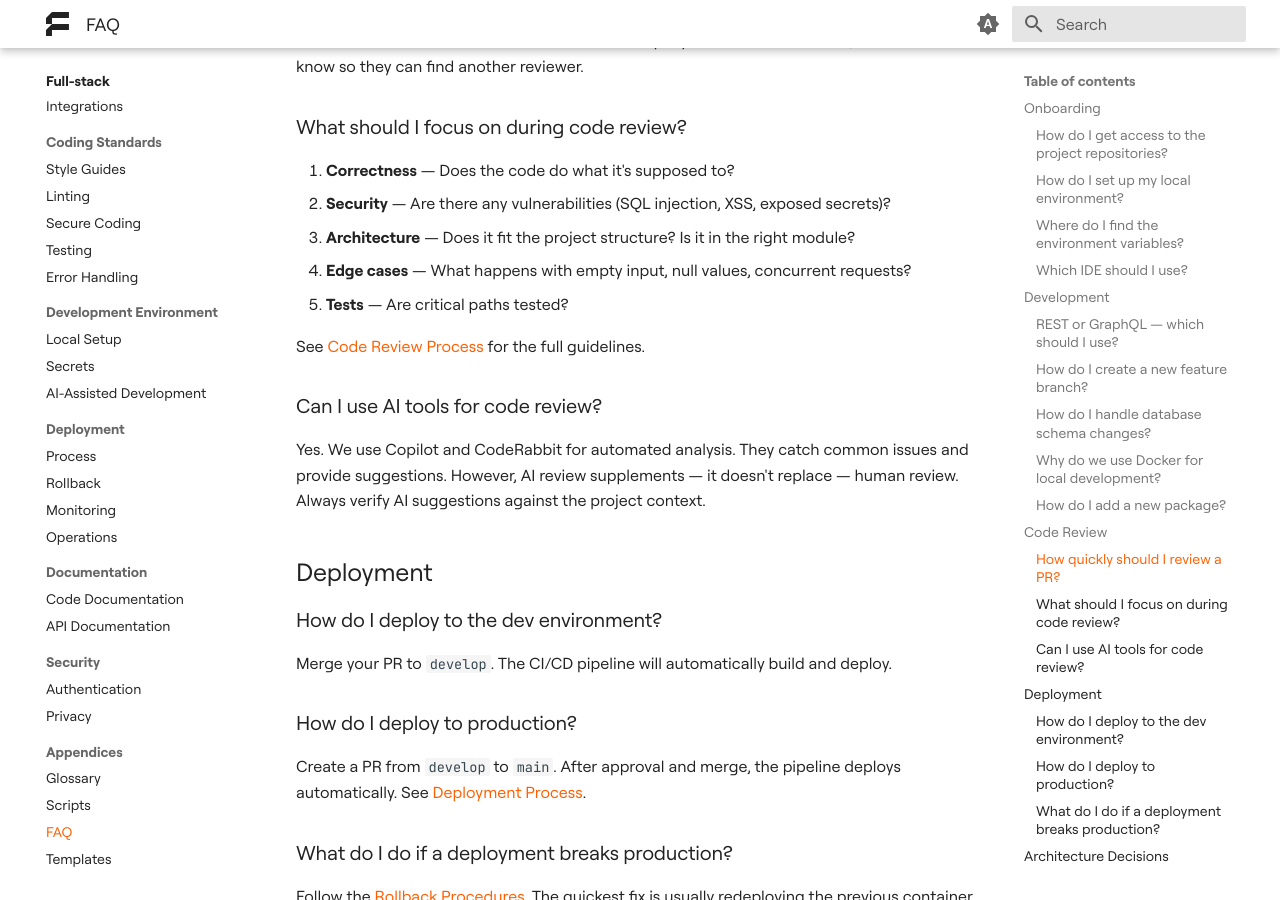
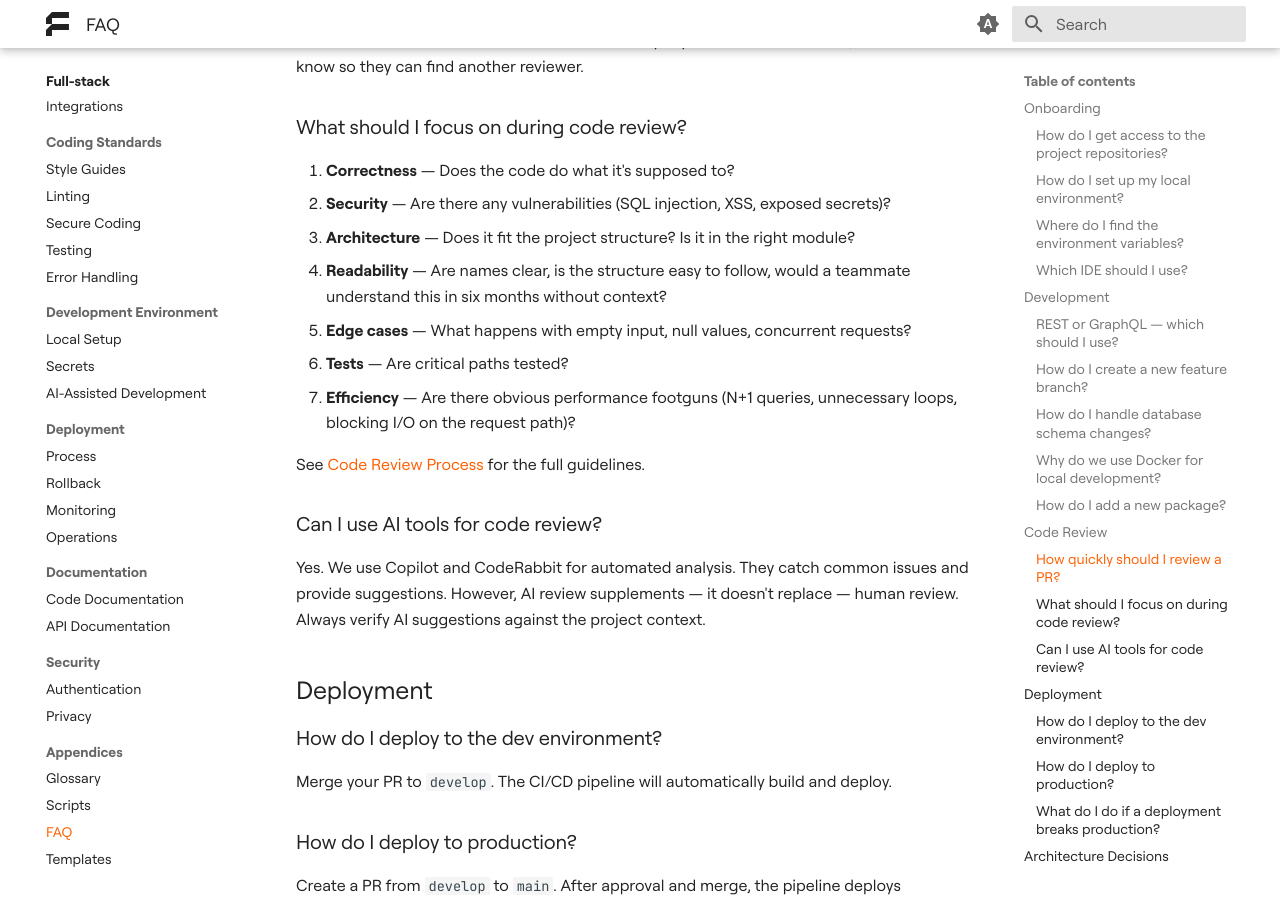
Before and after one commit to futuredapp/Engineering-Handbook, an MkDocs documentation site: the page built from docs/teams/fullstack/appendices/20_faq.md, in a window 1280 px wide and 900 px high, scrolled down 2347 px. Built offline with MkDocs 1.6.1 and Material for MkDocs 9.7.7, drawn with Linux system fonts in a browser that asks for light colours.

Commit message:
feature: faq - added section about readability and efficiency in code review

```diff
--- a/docs/teams/fullstack/appendices/20_faq.md
+++ b/docs/teams/fullstack/appendices/20_faq.md
@@ -86,8 +86,10 @@ Aim to start a review within the same business day. If you can't review in time,
 1. **Correctness** — Does the code do what it's supposed to?
 2. **Security** — Are there any vulnerabilities (SQL injection, XSS, exposed secrets)?
 3. **Architecture** — Does it fit the project structure? Is it in the right module?
-4. **Edge cases** — What happens with empty input, null values, concurrent requests?
-5. **Tests** — Are critical paths tested?
+4. **Readability** — Are names clear, is the structure easy to follow, would a teammate understand this in six months without context?
+5. **Edge cases** — What happens with empty input, null values, concurrent requests?
+6. **Tests** — Are critical paths tested?
+7. **Efficiency** — Are there obvious performance footguns (N+1 queries, unnecessary loops, blocking I/O on the request path)?
 
 See [Code Review Process](../development/20_code_review_process.md) for the full guidelines.
 
```
